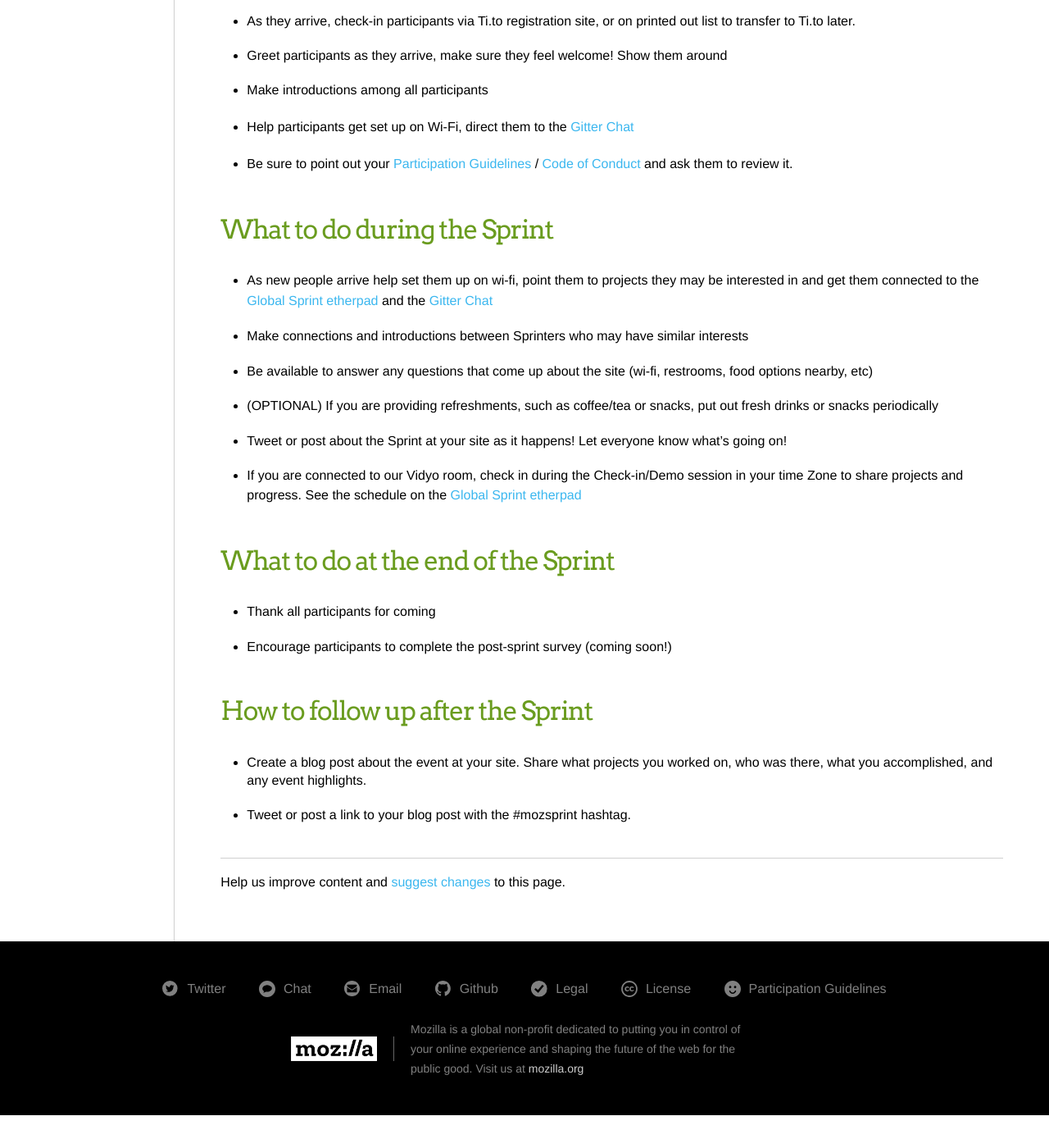
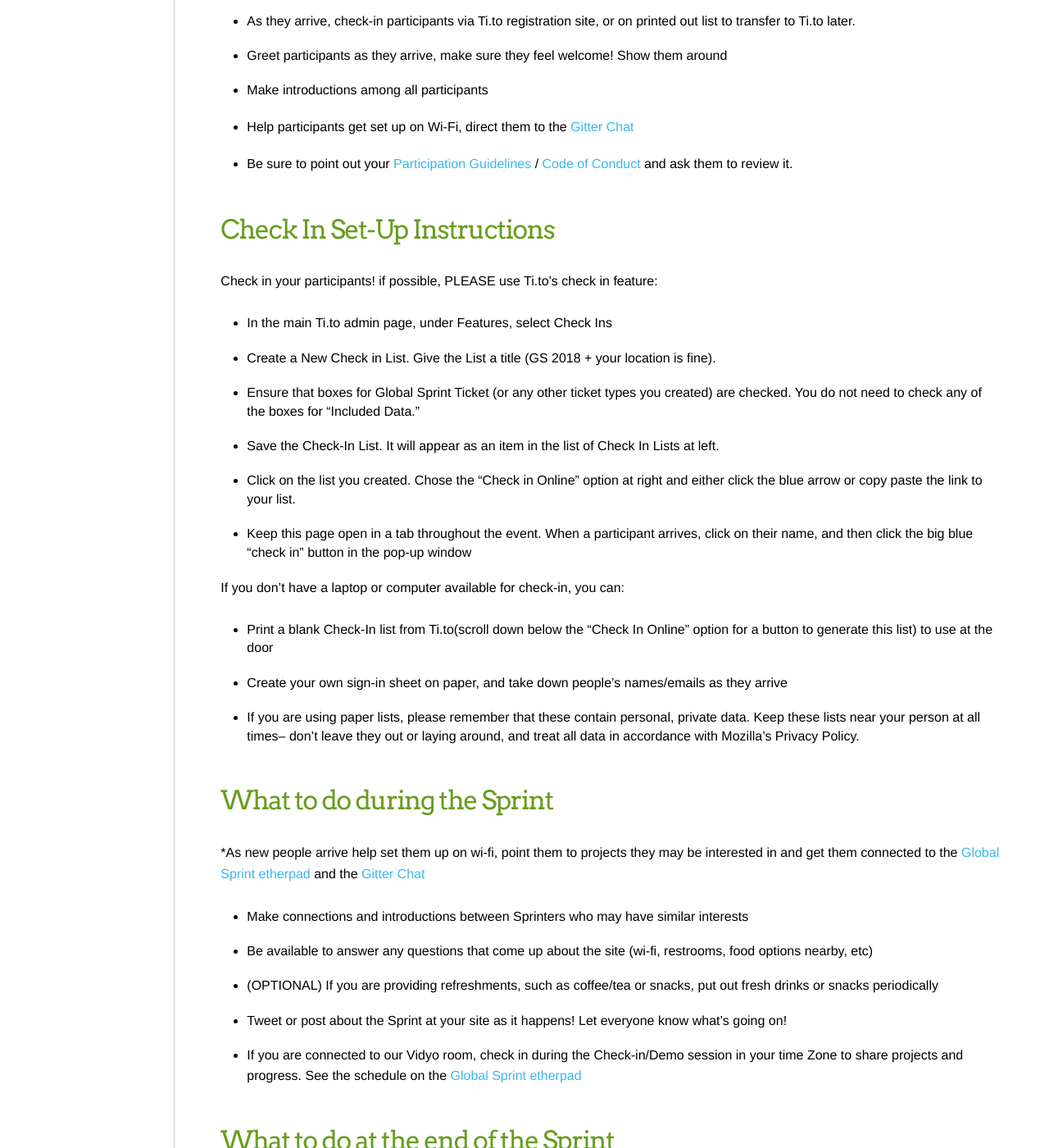
Before and after one commit to mozilla/global-sprint, a Jekyll site: the page built from _articles/site-hosts-guide/checklist.md, in a window 1280 px wide and 1400 px high, scrolled down 1880 px. Shown: the whole window at 82% size. Built offline with Jekyll 4.4.1, drawn with Linux system fonts in a browser that asks for light colours; comment, search, counter and statistics services are not loaded; before the commit the page ends 3240 px from its top, so only the background shows below that.

Commit message:
Update checklist.md

```diff
--- a/_articles/site-hosts-guide/checklist.md
+++ b/_articles/site-hosts-guide/checklist.md
@@ -54,9 +54,22 @@ The space must have ...
 * Be sure to point out your [Participation Guidelines](https://www.mozilla.org/en-US/about/governance/policies/participation/) / [Code of Conduct]() and ask them to review it.
 
 
+### Check In Set-Up Instructions
+Check in your participants! if possible, PLEASE use Ti.to’s check in feature:
+* In the main Ti.to admin page, under Features, select Check Ins
+* Create a New Check in List. Give the List a title (GS 2018 + your location is fine).
+* Ensure that boxes for Global Sprint Ticket (or any other ticket types you created) are checked. You do not need to check any of the boxes for “Included Data.”
+* Save the Check-In List. It will appear as an item in the list of Check In Lists at left.
+* Click on the list you created. Chose the “Check in Online” option at right and either click the blue arrow or copy paste the link to your list.
+* Keep this page open in a tab throughout the event. When a participant arrives, click on their name, and then click the big blue “check in” button in the pop-up window
+
+If you don’t have a laptop or computer available for check-in, you can:
+* Print a blank Check-In list from Ti.to(scroll down below the “Check In Online” option for a button to generate this list) to use at the door
+* Create your own sign-in sheet on paper, and take down people’s names/emails as they arrive
+* If you are using paper lists, please remember that these contain personal, private data. Keep these lists near your person at all times-- don’t leave they out or laying around, and treat all data in accordance with Mozilla’s Privacy Policy.
+
 ### What to do during the Sprint
-
-* As new people arrive help set them up on wi-fi, point them to projects they may be interested in and get them connected to the [Global Sprint etherpad](https://public.etherpad-mozilla.org/p/2018globalsprint) and the [Gitter Chat](https://gitter.im/mozilla/global-sprint)
+*As new people arrive help set them up on wi-fi, point them to projects they may be interested in and get them connected to the [Global Sprint etherpad](https://public.etherpad-mozilla.org/p/2018globalsprint) and the [Gitter Chat](https://gitter.im/mozilla/global-sprint)
 * Make connections and introductions between Sprinters who may have similar interests
 * Be available to answer any questions that come up about the site (wi-fi, restrooms, food options nearby, etc)
 * (OPTIONAL) If you are providing refreshments, such as coffee/tea or snacks, put out fresh drinks or snacks periodically
```
